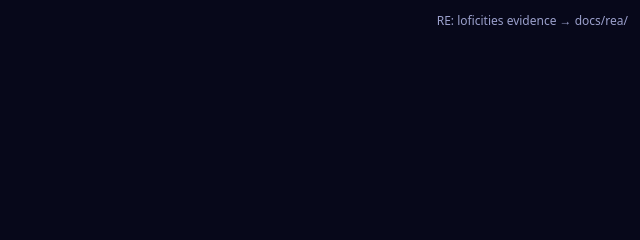
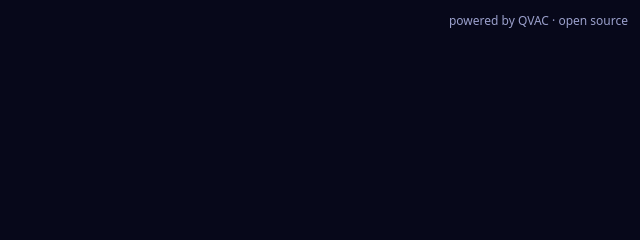
Before and after one commit to fraserbrownirl/tars-dj, a website built with Vite: page index.html in a window 1280 px wide. Shown: the top 240 px of the page, 640-1280 px from the left. Built offline with nearby package versions, Linux system fonts and the light colour scheme; files whose address does not match are found by name.

Commit message:
feat(site): header byline — powered by QVAC · open source
Drops the reverse-engineering evidence link from the public surface;
the header now credits QVAC (qvac.tether.io) and links the repo.

```diff
--- a/index.html
+++ b/index.html
@@ -12,7 +12,7 @@
   <header class="hud hud-city">
     <h1>TARS DJ <small>worldwide</small></h1>
     <nav class="hud-links">
-      <a href="https://github.com/morluto/rea" target="_blank" rel="noopener">RE: loficities evidence → docs/rea/</a>
+      <span class="byline">powered by <a href="https://qvac.tether.io/" target="_blank" rel="noopener">QVAC</a> · <a href="https://github.com/fraserbrownirl/tars-dj" target="_blank" rel="noopener">open source</a></span>
     </nav>
   </header>
   <div class="controls">
--- a/src/style.css
+++ b/src/style.css
@@ -6,6 +6,7 @@ html,body{margin:0;height:100%;overflow:hidden;background:var(--bg);color:var(--
 .hud h1{margin:0;font-size:14px;letter-spacing:.08em;text-transform:uppercase}
 .hud h1 small{font-weight:400;opacity:.7}
 .hud-links{display:flex;gap:10px;font-size:12px}
+.hud-links,.hud-links .byline{color:var(--muted)}
 .hud-links a{color:var(--muted);text-decoration:none}
 .hud-links a:hover{color:var(--text)}
 .controls{position:fixed;left:12px;right:12px;bottom:12px;z-index:10;display:flex;flex-direction:column;gap:10px}
```
